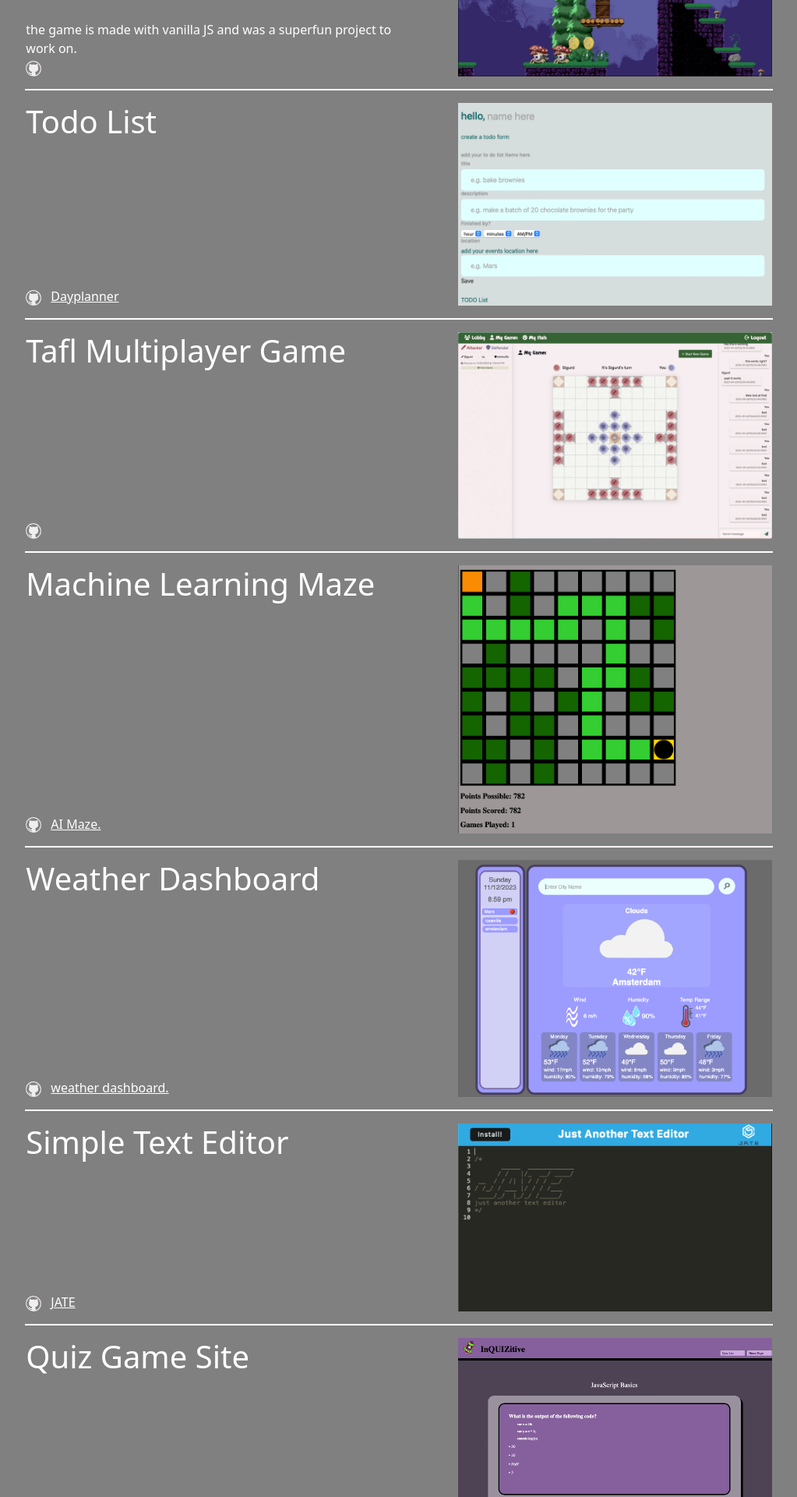
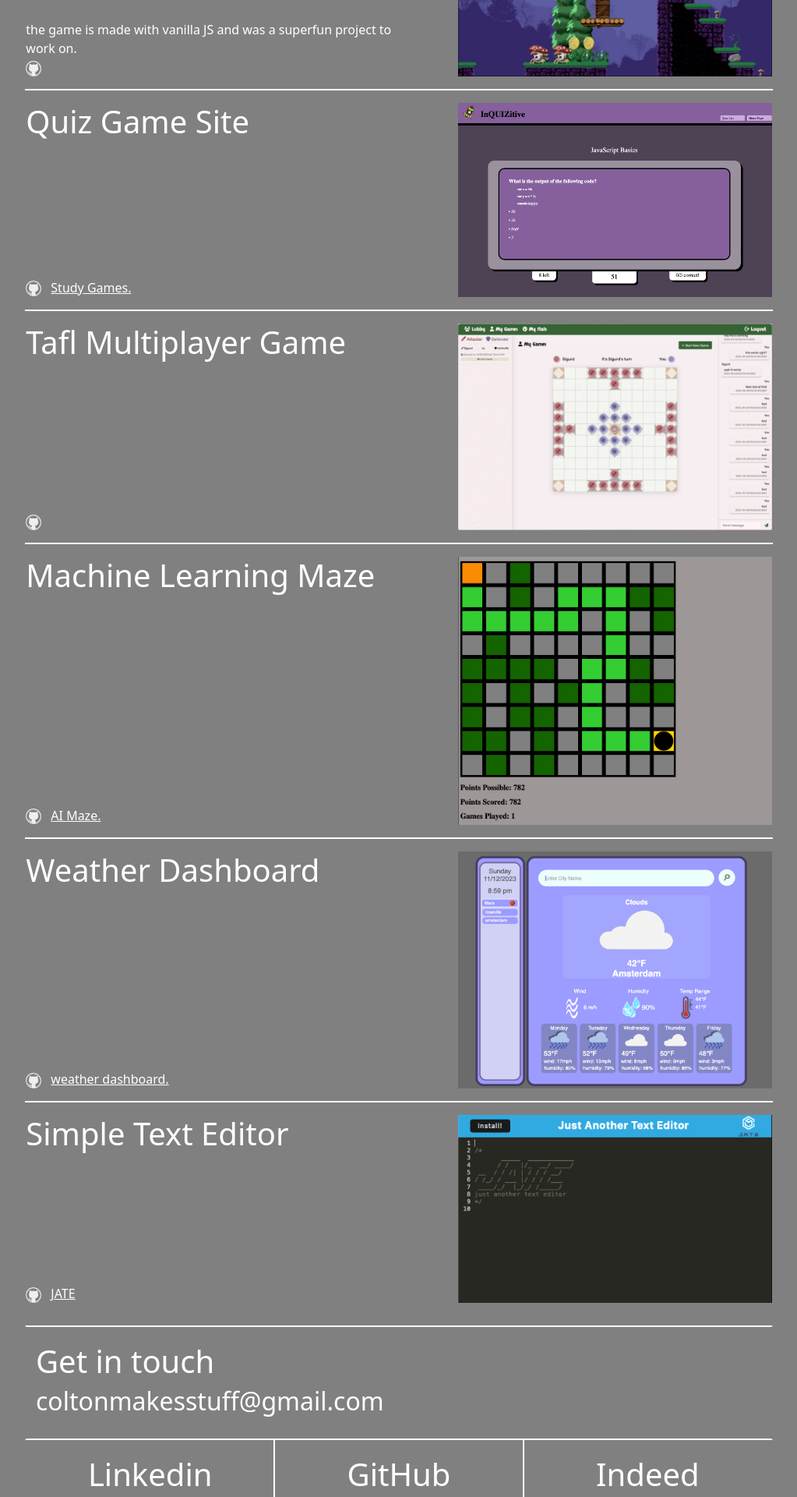
Before and after one commit to ColtonMakesStuff/UpdatedPortfolio, a React (Vite) app: page /projects in a window 1280 px wide. Shown: the part 580-2500 px from the top of the page at 78% size, without its empty margins (128-1151 px from the left). Built offline with nearby package versions, Linux system fonts and the light colour scheme.

Commit message:
edited project list

```diff
--- a/src/assets/data/projectCards.js
+++ b/src/assets/data/projectCards.js
@@ -75,16 +75,7 @@ const projectCards = [
     link: 'https://colton-text-editor-d34550b80c1a.herokuapp.com',
     aspectRatio:'3/4'
   },
-  {
-    title: 'Todo List',
-    text: ` just a simple todo list that allows users to add and remove items from a list. it uses local storage to save the list so it will be there when you come back.`,
-    image: todoScreenshot,
-    icons: true,
-    iconImage: gitLogo,
-    iconLink: `https://github.com/ColtonMakesStuff/DayPlanner`,
-    subtext: 'Dayplanner',
-    link: 'https://coltonmakesstuff.github.io/DayPlanner/',
-  },
+
   {
     title: 'Quiz Game Site',
     text: `this is a quiz game site that allows users to play a quiz game. It has multiple quizzes and tracks time and scores.`,
--- a/src/components/Pages/ProjectsPage.jsx
+++ b/src/components/Pages/ProjectsPage.jsx
@@ -26,8 +26,7 @@ function ProjectsPage() {
     <MainContentCard data={projectCards[4]} direction={'left'}/>
     <DividerHorizontal />
     <MainContentCard data={projectCards[5]} direction={'left'}/>
-    <DividerHorizontal />
-    <MainContentCard data={projectCards[7]} direction={'left'}/>
+
     </Row>
     <ContactSection />
     </div>
```
